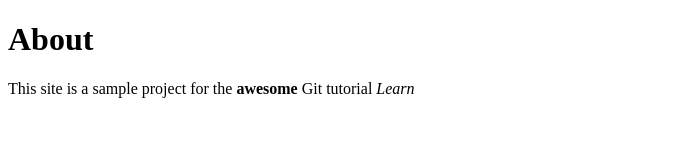
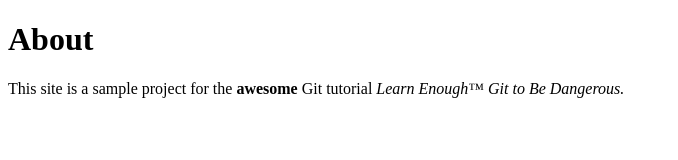
Before and after one commit to shreyadon/website, a plain HTML site: page about.html in a window 1280 px wide. Shown: the whole page, without its empty margins (0-678 px from the left). Drawn offline with Linux system fonts and the light colour scheme.

Commit message:
Modified about.html

```diff
--- a/about.html
+++ b/about.html
@@ -8,7 +8,7 @@
     <p>
       This site is a sample project for the
       <strong>awesome</strong> Git
-      tutorial <em>Learn
+      tutorial <em><em>Learn Enough™ Git to Be Dangerous</em>.
     </p>
   </body>
 </html>
```
